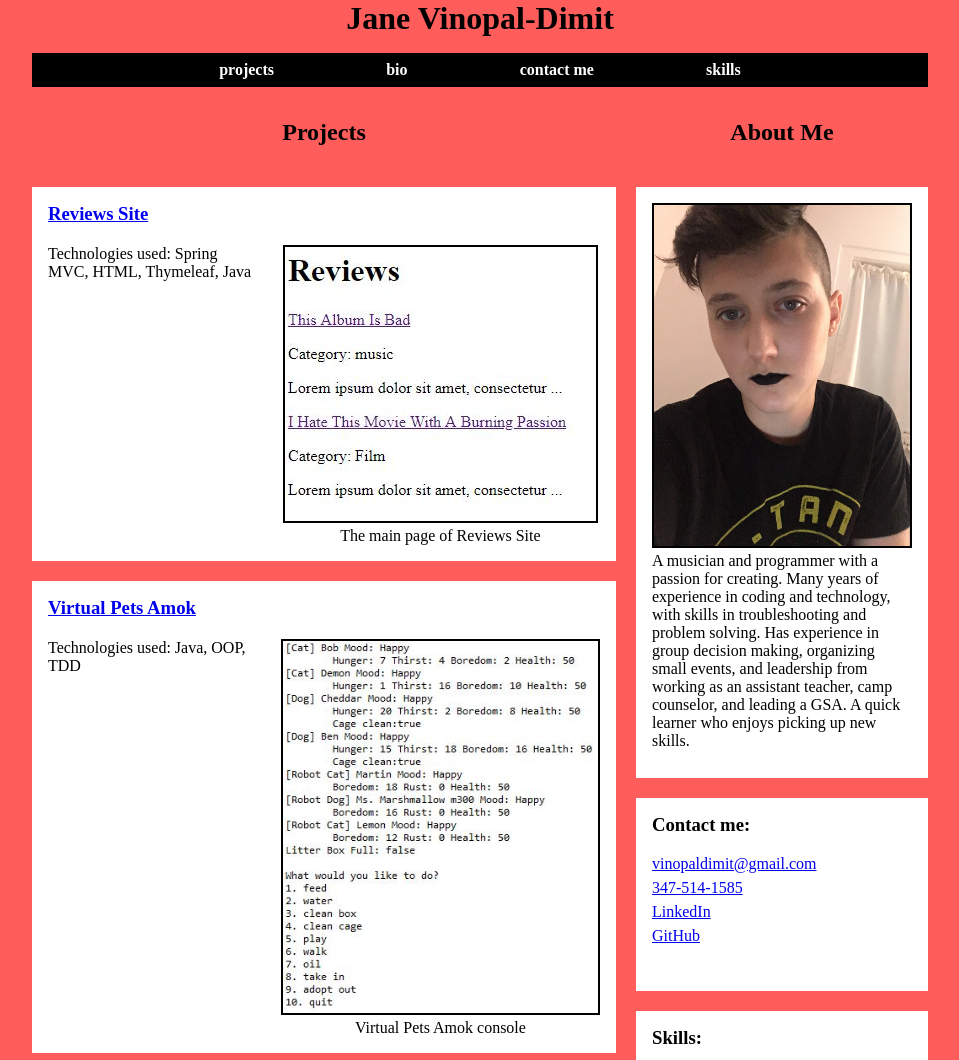
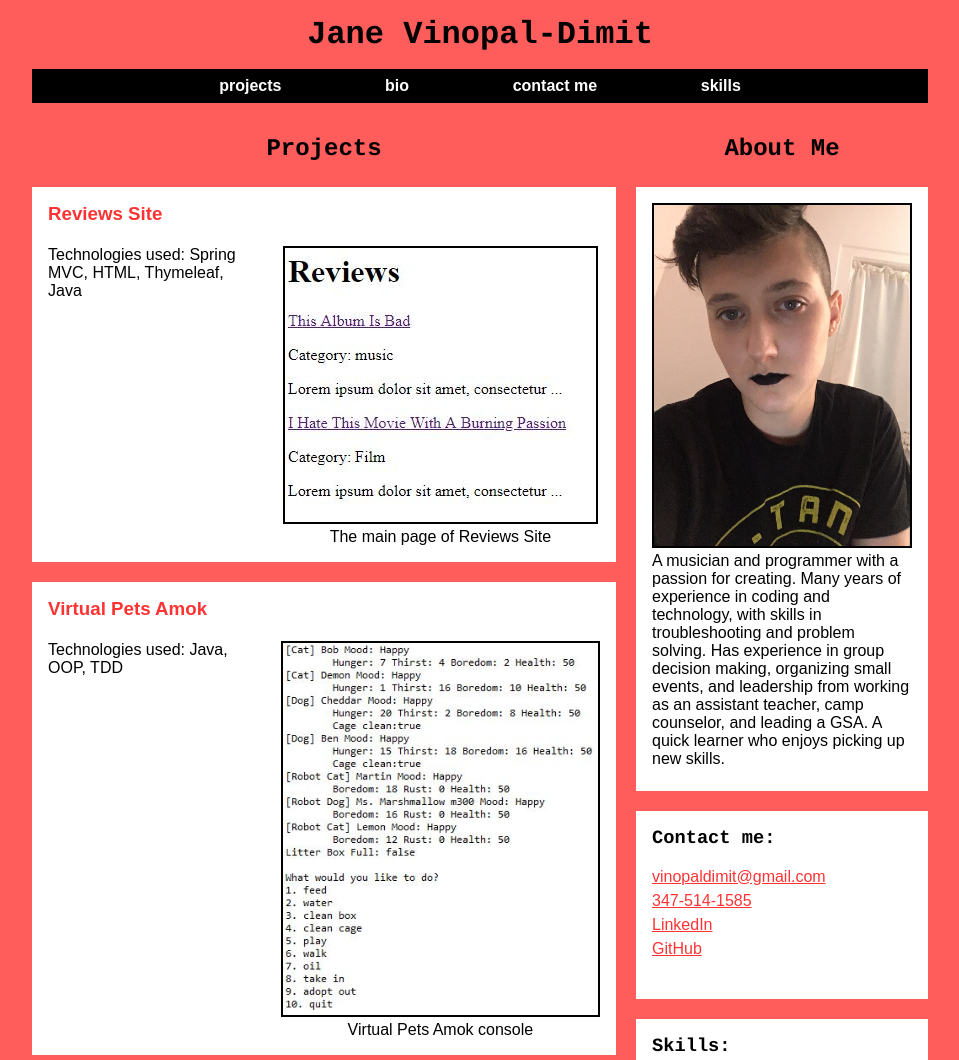
Before and after one commit to vinopaldimit/vinopaldimit.github.io, a plain HTML site: page index.html in a window 1280 px wide. Shown: the top 1060 px of the page, without its empty margins (160-1119 px from the left). Drawn offline with Linux system fonts and the light colour scheme.

Commit message:
Changed some styling.

```diff
--- a/layout.css
+++ b/layout.css
@@ -30,13 +30,13 @@ main{
 .projects{
 	display: grid;
 	grid-gap: var(--grid-gap);
-	grid-template-rows: 3rem;
+	grid-template-rows: 2rem;
 }
 
 .aboutMe{
 	display: grid;
 	grid-gap: var(--grid-gap);
-	grid-template-rows: 3rem;
+	grid-template-rows: 2rem;
 }
 
 /*each article is a grid*/
--- a/style.css
+++ b/style.css
@@ -1,6 +1,15 @@
+*{
+	font-family: "Franklin Gothic", Arial, sans-serif;
+}
+
 :root {
 	--red: #ff5c5c;
 	--lighterRed: #f99;
+	--darkerRed: #f33;
+}
+
+a{
+	color: var(--darkerRed);
 }
 
 article{
@@ -28,8 +37,20 @@ header{
 	text-align: center;
 }
 
+h1, h2, h3{
+	font-family: Courier, serif;
+}
+
+h1{
+	margin-top: 1rem;
+}
+
 h2{
 	text-align: center;
+}
+
+h3 a{
+	text-decoration: none;
 }
 
 img{
@@ -46,6 +67,10 @@ nav a{
 	text-decoration: none;
 	font-weight: bold;
 	color: #fff;
+}
+
+nav a:hover{
+	color: var(--lighterRed);
 }
 
 nav ul{
```
